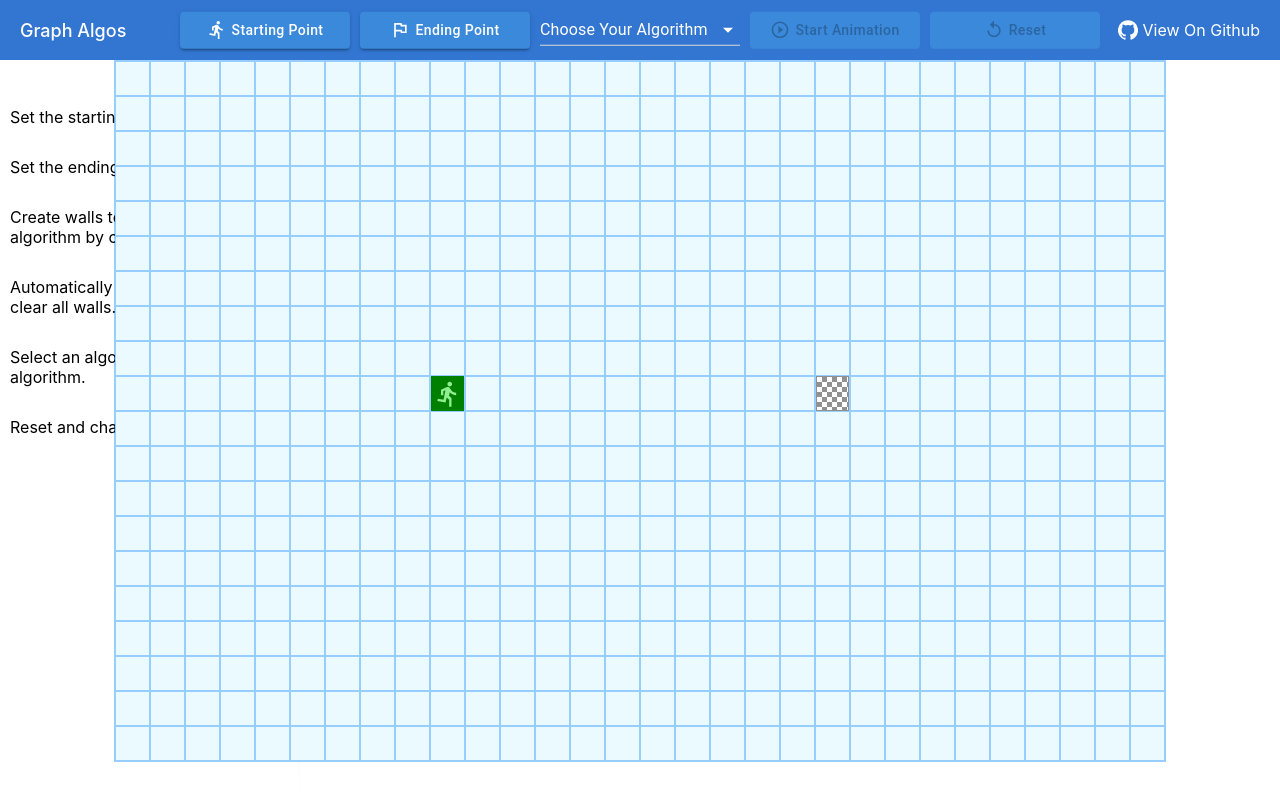
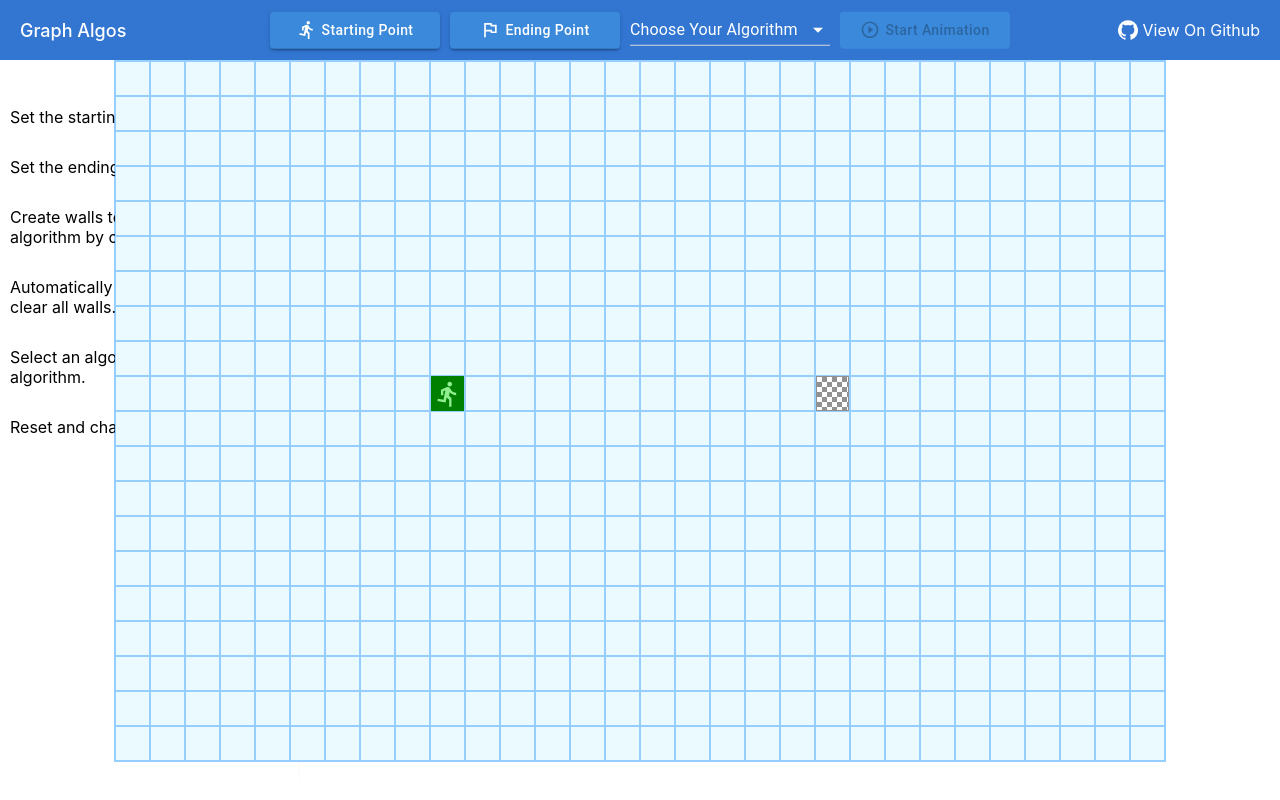
Before and after one commit to DanielJDupont/graph-algos, a Next.js app: page / in a window 1280 px wide. Built offline with nearby package versions, Linux system fonts and the light colour scheme.

Commit message:
reset animation and animation buttons interchange now

```diff
--- a/components/navbar/index.tsx
+++ b/components/navbar/index.tsx
@@ -105,6 +105,7 @@ export const Navbar = () => {
           </MenuItem>
         </Select>
 
+        {!isDisplayingAlgorithm && (
           <Button
             className={styles.button}
             variant="contained"
@@ -125,7 +126,9 @@ export const Navbar = () => {
             <PlayCircleOutline className={styles.icon} />
             Start Animation
           </Button>
+        )}
 
+        {isDisplayingAlgorithm && (
           <Button
             className={clsx(styles.button)}
             disabled={!isDisplayingAlgorithm}
@@ -151,6 +154,7 @@ export const Navbar = () => {
             <ReplayOutlined className={styles.icon} />
             Reset
           </Button>
+        )}
       </div>
 
       <a href="https://github.com/DanielJDupont/graph-algos" target="_blank">
```
Lines whose indentation alone changed are shown as unchanged.
